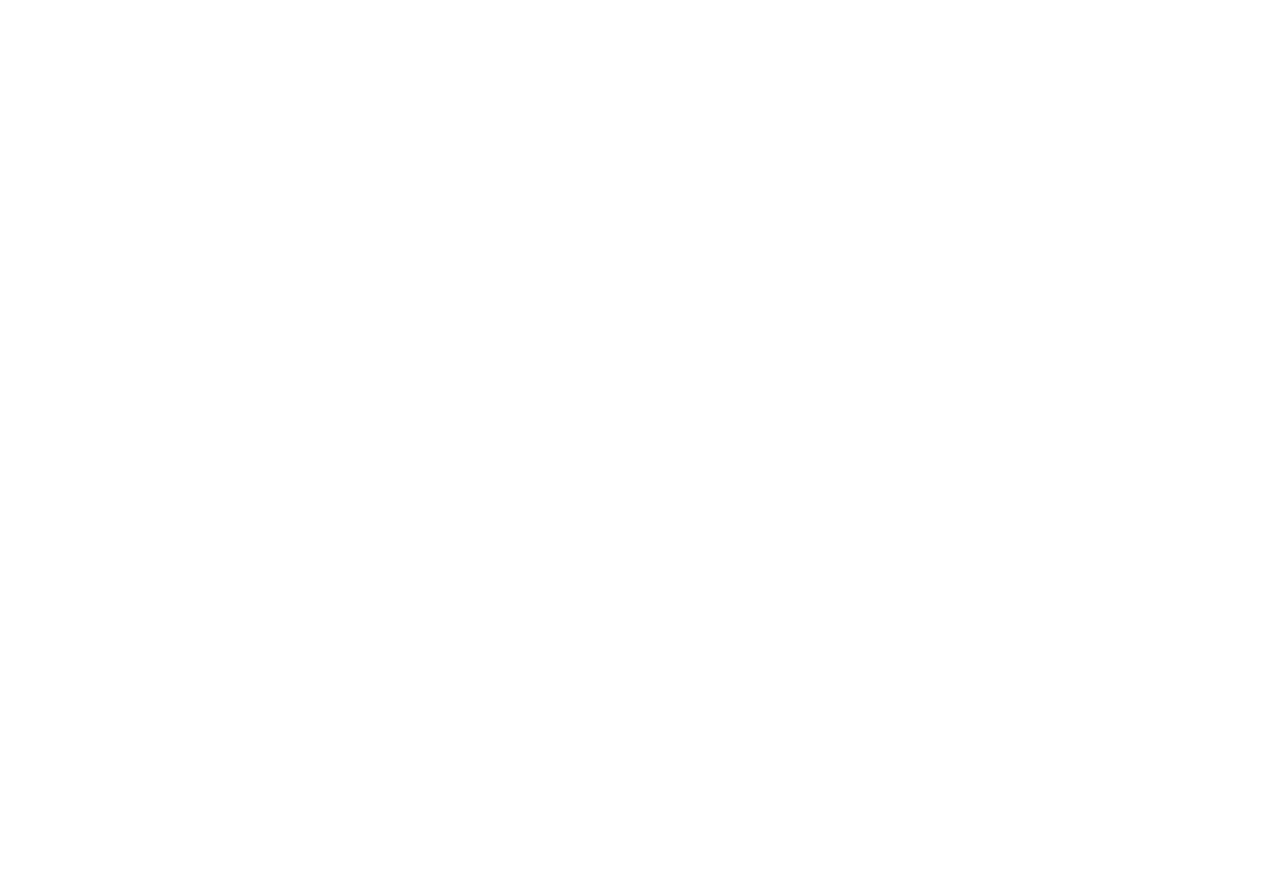
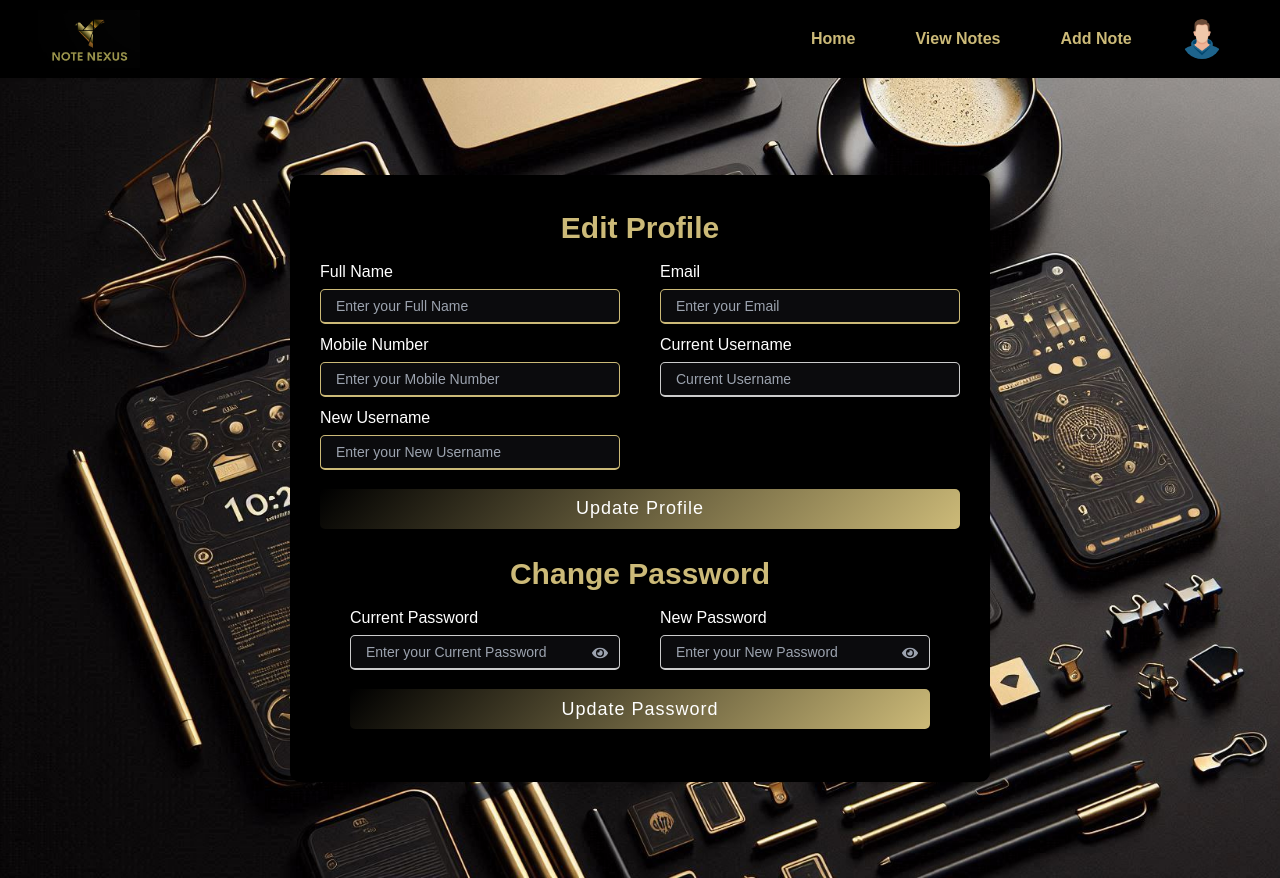
Before and after one commit to saisriharsha2003/sample_notenexus, a React (Create React App) app in the folder note-nexus-frontend/: page /edit-profile in a window 1280 px wide. Before the commit this address had no page. Before the commit the page ends 800 px from the top, so only its background shows below. Built offline with nearby package versions, Linux system fonts and the light colour scheme; no server answers; sample sign-in values are in the browser's storage.

Commit message:
added getting user profile feature

```diff
--- a/note-nexus-frontend/src/components/App.jsx
+++ b/note-nexus-frontend/src/components/App.jsx
@@ -11,7 +11,7 @@
 import ViewNote from './ViewNote';
 import EditNote from './EditNote';
 import DeleteNote from './DeleteNote';
-
+import EditProfile from "../components/EditProfile";
 
 function App() {
   return (
@@ -27,6 +27,7 @@
           <Route path="/view-note/:id" element={<ViewNote />} />
           <Route path="/edit-note/:id" element={<EditNote />} />
           <Route path="/delete-note/:id" element={<DeleteNote />} />
+          <Route path="/edit-profile" element={<EditProfile/>}/>
         </Route>
       </Routes>
     </div>
--- /dev/null
+++ b/note-nexus-frontend/src/components/ChangePassword.jsx
@@ -0,0 +1,120 @@
+import React, { useState } from "react";
+import axios from "axios";
+import { toast } from "react-hot-toast";
+import { BASE_URL } from "../config";
+import { useNavigate } from "react-router-dom";
+import { FaEye, FaEyeSlash } from "react-icons/fa";
+import Nav from "../components/Nav";
+
+const ChangePassword = () => {
+  const uname = localStorage.getItem("username");
+  const navigate = useNavigate();
+  const [loading, setLoading] = useState(false);
+  const [openCurrent, setOpenCurrent] = useState(false);
+  const [openNew, setOpenNew] = useState(false);
+  const [formData, setFormData] = useState({
+    currentPassword: "",
+    newPassword: "",
+  });
+
+  const handleChange = (e) => {
+    const { name, value } = e.target;
+    setFormData((prevData) => ({
+      ...prevData,
+      [name]: value,
+    }));
+  };
+
+  const handleSubmit = async (e) => {
+    e.preventDefault();
+    setLoading(true);
+
+    try {
+      const passwordResponse = await axios.put(`${BASE_URL}/api/user/update-password/${uname}`, {
+        currentPassword: formData.currentPassword,
+        newPassword: formData.newPassword,
+      });
+
+      toast.success(passwordResponse.data.message);
+      setTimeout(() => {
+        toast.success("Redirecting to Home...");
+        setTimeout(() => {
+          navigate("/home");
+        }, 1000);
+      }, 2000);
+    } catch (error) {
+      toast.error("Error updating password.");
+    } finally {
+      setLoading(false);
+    }
+  };
+
+  const toggleCurrentPasswordVisibility = () => {
+    setOpenCurrent(!openCurrent);
+  };
+
+  const toggleNewPasswordVisibility = () => {
+    setOpenNew(!openNew);
+  };
+
+  return (
+    <div>
+      <div className="container">
+        <div className="title">Change Password</div>
+        <form onSubmit={handleSubmit}>
+          <div className="user-details">
+            <div className="input-box">
+              <span className="details">Current Password</span>
+              <div className="relative">
+                <input
+                  type={openCurrent ? "text" : "password"}
+                  name="currentPassword"
+                  placeholder="Enter your Current Password"
+                  value={formData.currentPassword}
+                  onChange={handleChange}
+                  required
+                  className="border p-2 rounded w-full"
+                />
+                <div className="absolute right-3 top-1/2 transform -translate-y-1/2 cursor-pointer">
+                  {openCurrent ? (
+                    <FaEyeSlash onClick={toggleCurrentPasswordVisibility} className="text-gray-400" />
+                  ) : (
+                    <FaEye onClick={toggleCurrentPasswordVisibility} className="text-gray-400" />
+                  )}
+                </div>
+              </div>
+            </div>
+            <div className="input-box">
+              <span className="details">New Password</span>
+              <div className="relative">
+                <input
+                  type={openNew ? "text" : "password"}
+                  name="newPassword"
+                  placeholder="Enter your New Password"
+                  value={formData.newPassword}
+                  onChange={handleChange}
+                  required
+                  className="border p-2 rounded w-full"
+                />
+                <div className="absolute right-3 top-1/2 transform -translate-y-1/2 cursor-pointer">
+                  {openNew ? (
+                    <FaEyeSlash onClick={toggleNewPasswordVisibility} className="text-gray-400" />
+                  ) : (
+                    <FaEye onClick={toggleNewPasswordVisibility} className="text-gray-400" />
+                  )}
+                </div>
+              </div>
+            </div>
+          </div>
+          <div className="button">
+            <button type="submit" style={{ cursor: "pointer" }}>
+              Update Password
+            </button>
+          </div>
+        </form>
+      </div>
+    </div>
+  );
+};
+
+export default ChangePassword;
--- /dev/null
+++ b/note-nexus-frontend/src/components/EditProfile.jsx
@@ -0,0 +1,165 @@
+import React, { useState, useEffect } from "react";
+import axios from "axios";
+import { toast } from "react-hot-toast";
+import { BASE_URL } from "../config";
+import { useNavigate } from "react-router-dom";
+import Nav from "../components/Nav";
+import BeatLoader from "react-spinners/BeatLoader";
+import ChangePassword from "./ChangePassword";
+
+const EditProfile = () => {
+  const uname = localStorage.getItem("username");
+  const navigate = useNavigate();
+  const [loading, setLoading] = useState(false);
+  const [formData, setFormData] = useState({
+    name: "",
+    email: "",
+    mobile: "",
+    uname: "",
+    newUname: "",
+  });
+
+  const [errorMessages, setErrorMessages] = useState({
+    error: "",
+    message: "",
+  });
+
+  useEffect(() => {
+    const fetchUserDetails = async () => {
+      setLoading(true);
+      try {
+        const response = await axios.get(`${BASE_URL}/api/user/profile/${uname}`);
+        toast.success("Fetching Details...");
+        const userData = response.data;
+        setFormData({
+          name: userData.name,
+          email: userData.email,
+          mobile: userData.mobile,
+          uname: userData.uname,
+          newUname: "",
+        });
+      } catch (error) {
+        toast.error("Failed to load profile details.");
+      } finally {
+        setLoading(false);
+      }
+    };
+
+    fetchUserDetails();
+  }, [uname]);
+
+  const handleChange = (e) => {
+    const { name, value } = e.target;
+    setFormData((prevData) => ({
+      ...prevData,
+      [name]: value,
+    }));
+  };
+
+  const handleSubmit = async (e) => {
+    e.preventDefault();
+    setLoading(true);
+
+    try {
+      const response = await axios.put(
+        `${BASE_URL}/api/user/update-profile/${uname}`,
+        formData
+      );
+
+      toast.success(response.data.message);
+      localStorage.setItem("username", response.data.user.uname);
+      localStorage.setItem("name", response.data.user.name);
+
+      setTimeout(() => {
+        toast.success("Redirecting to User Profile...");
+        setTimeout(() => {
+          navigate("/edit-profile");
+        }, 1000);
+      }, 2000);
+    } catch (error) {
+      toast.error("Error updating profile.");
+      setErrorMessages({
+        error: error.response ? error.response.data.error : "Unknown error",
+        message: error.message,
+      });
+    } finally {
+      setLoading(false);
+    }
+  };
+
+  return (
+    <div>
+      <div className="hero">
+        <Nav />
+      </div>
+      <div className="bg1">
+        <div className="container">
+          <div className="title">Edit Profile</div>
+          <form onSubmit={handleSubmit}>
+            <div className="user-details">
+              <div className="input-box">
+                <span className="details">Full Name</span>
+                <input
+                  type="text"
+                  name="name"
+                  placeholder="Enter your Full Name"
+                  value={formData.name}
+                  onChange={handleChange}
+                />
+              </div>
+              <div className="input-box">
+                <span className="details">Email</span>
+                <input
+                  type="email"
+                  name="email"
+                  placeholder="Enter your Email"
+                  value={formData.email}
+                  onChange={handleChange}
+                />
+              </div>
+              <div className="input-box">
+                <span className="details">Mobile Number</span>
+                <input
+                  type="text"
+                  name="mobile"
+                  placeholder="Enter your Mobile Number"
+                  value={formData.mobile}
+                  onChange={handleChange}
+                />
+              </div>
+              <div className="input-box">
+                <span className="details">Current Username</span>
+                <input
+                  type="text"
+                  name="uname"
+                  placeholder="Current Username"
+                  value={formData.uname}
+                  onChange={handleChange}
+                  readOnly
+                />
+              </div>
+              <div className="input-box">
+                <span className="details">New Username</span>
+                <input
+                  type="text"
+                  name="newUname"
+                  placeholder="Enter your New Username"
+                  value={formData.newUname}
+                  onChange={handleChange}
+                />
+              </div>
+            </div>
+            <div className="button">
+              <button type="submit" style={{ cursor: "pointer" }}>
+                Update Profile
+              </button>
+            </div>
+          </form>
+          <ChangePassword />
+        </div>
+      </div>
+    </div>
+  );
+};
+
+export default EditProfile;
```
Also changed, not shown: 2 other files (tests, documents, lock files or other folders).
